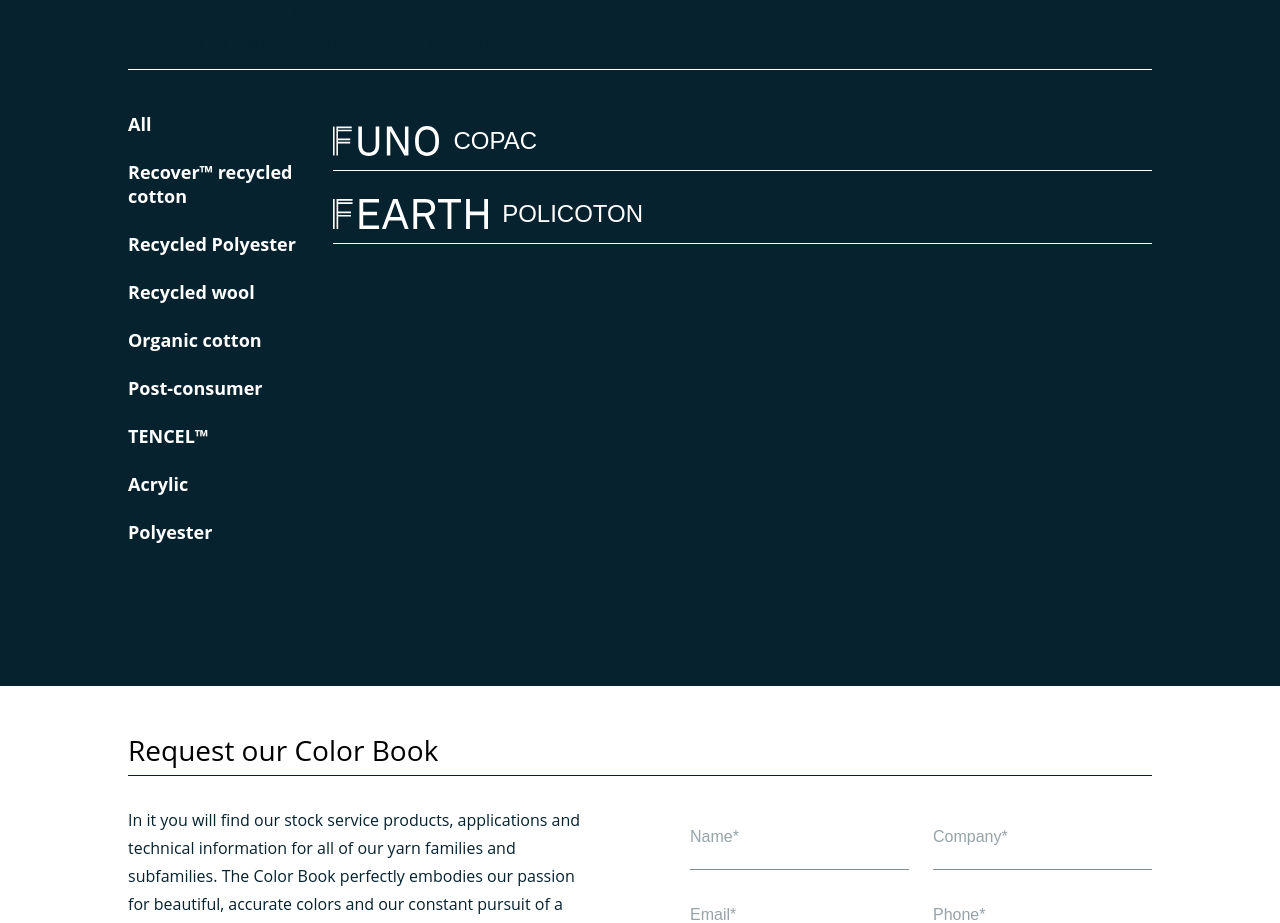
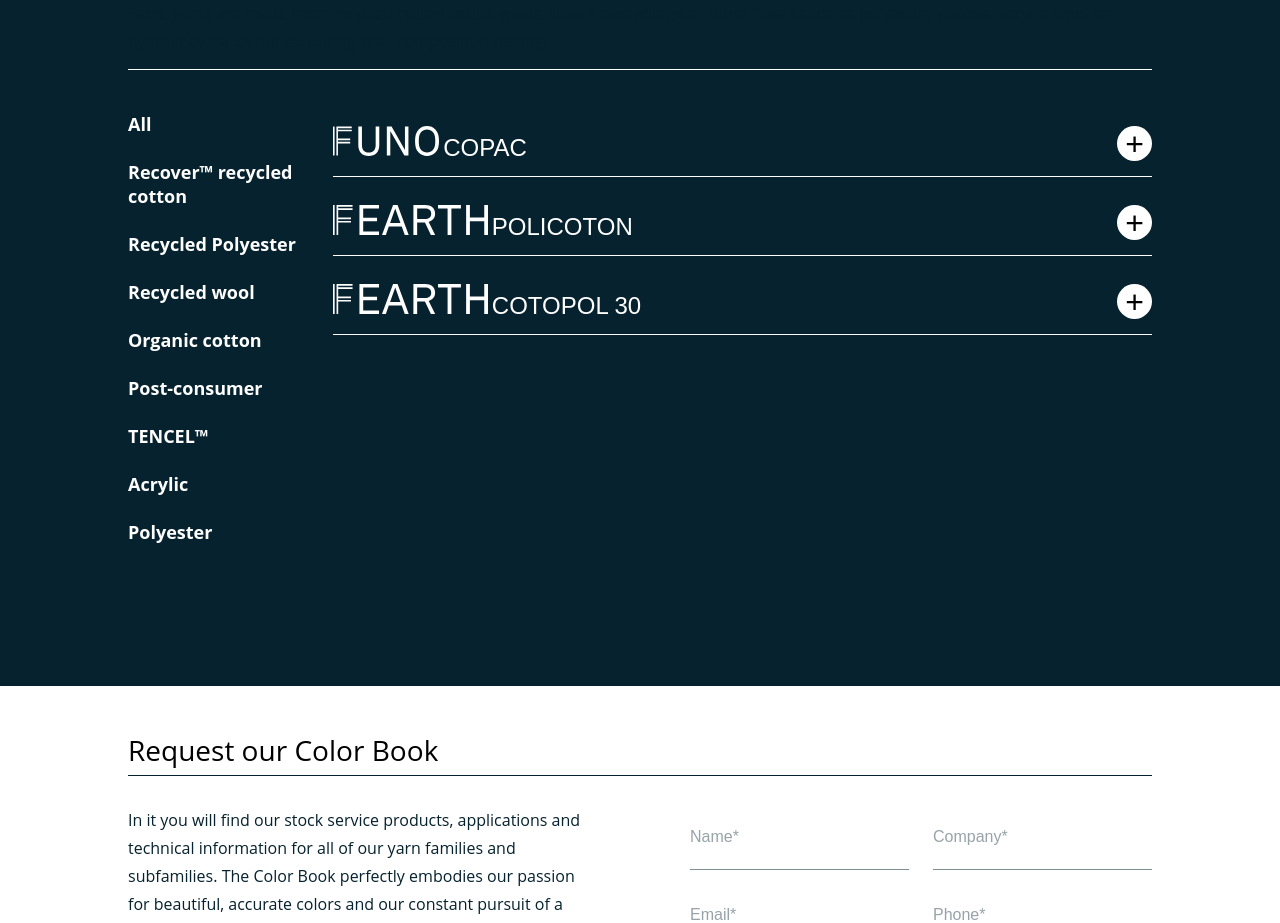
Before and after one commit to Edilberto-Vazquez/ferreyarns-clone-page, a React (Create React App) app: page / in a window 1280 px wide. Shown: the part 840-1763 px from the top of the page. Built offline with nearby package versions, Linux system fonts and the light colour scheme.

Commit message:
button +

```diff
--- a/src/components/EcologicalDescription.jsx
+++ b/src/components/EcologicalDescription.jsx
@@ -40,7 +40,9 @@
         onClick={() => setShowFeature(!showFeature)}
         className="ecological-item__button"
       >
-        <img src={img} alt="" /> <span>{type}</span>
+        <div>
+          <img src={img} alt="" /> <span>{type}</span>
+        </div>
       </button>
       {showFeature ? (
         <div>
--- a/src/components/styles/EcologicalDescription.css
+++ b/src/components/styles/EcologicalDescription.css
@@ -11,8 +11,8 @@
 .ecological-item__button {
   width: 100%;
   display: flex;
+  justify-content: space-between;
   align-items: center;
-  column-gap: 14px;
   background: none;
   border: none;
   text-align: left;
@@ -27,6 +27,18 @@
 .ecological-item__button img {
   width: auto;
   height: 15px;
+}
+
+.ecological-item__button::after {
+  content: "+";
+  width: 35px;
+  height: 35px;
+  display: grid;
+  place-items: center;
+  font-size: 3.2rem;
+  font-weight: 500;
+  border-radius: 50%;
+  background: white;
 }
 
 .ecological-item__applications {
--- a/src/pages/Products.jsx
+++ b/src/pages/Products.jsx
@@ -70,7 +70,7 @@
                 aplication="Knitting, weaving and hosiery."
                 specs={["Nm 28", "Ne 17"]}
               >
-                <EcologicalDescription>
+                <EcologicalDescription key={1}>
                   <EcologicalMaterial material="rrCotton" percentage="50%" />
                 </EcologicalDescription>
                 <EcologicalDescription>
@@ -86,7 +86,7 @@
                 aplication="Knitting, weaving and hosiery."
                 specs={["Nm 40", "Ne 24"]}
               >
-                <EcologicalDescription>
+                <EcologicalDescription key={2}>
                   <EcologicalMaterial material="rrCotton" percentage="52%" />
                 </EcologicalDescription>
                 <EcologicalDescription>
@@ -94,6 +94,22 @@
                 </EcologicalDescription>
                 <EcologicalDescription>
                   <EcologicalMaterial material="oFibers" percentage="3%" />
+                </EcologicalDescription>
+              </EcologicalSection>
+              <EcologicalSection
+                title="fearth"
+                type="COTOPOL 30"
+                aplication="Knitting, weaving and hosiery."
+                specs={["Nm 30", "Ne 18"]}
+              >
+                <EcologicalDescription key={3}>
+                  <EcologicalMaterial material="rrCotton" percentage="60%" />
+                </EcologicalDescription>
+                <EcologicalDescription>
+                  <EcologicalMaterial material="polyester" percentage="35%" />
+                </EcologicalDescription>
+                <EcologicalDescription>
+                  <EcologicalMaterial material="oFibers" percentage="5%" />
                 </EcologicalDescription>
               </EcologicalSection>
             </div>
```
